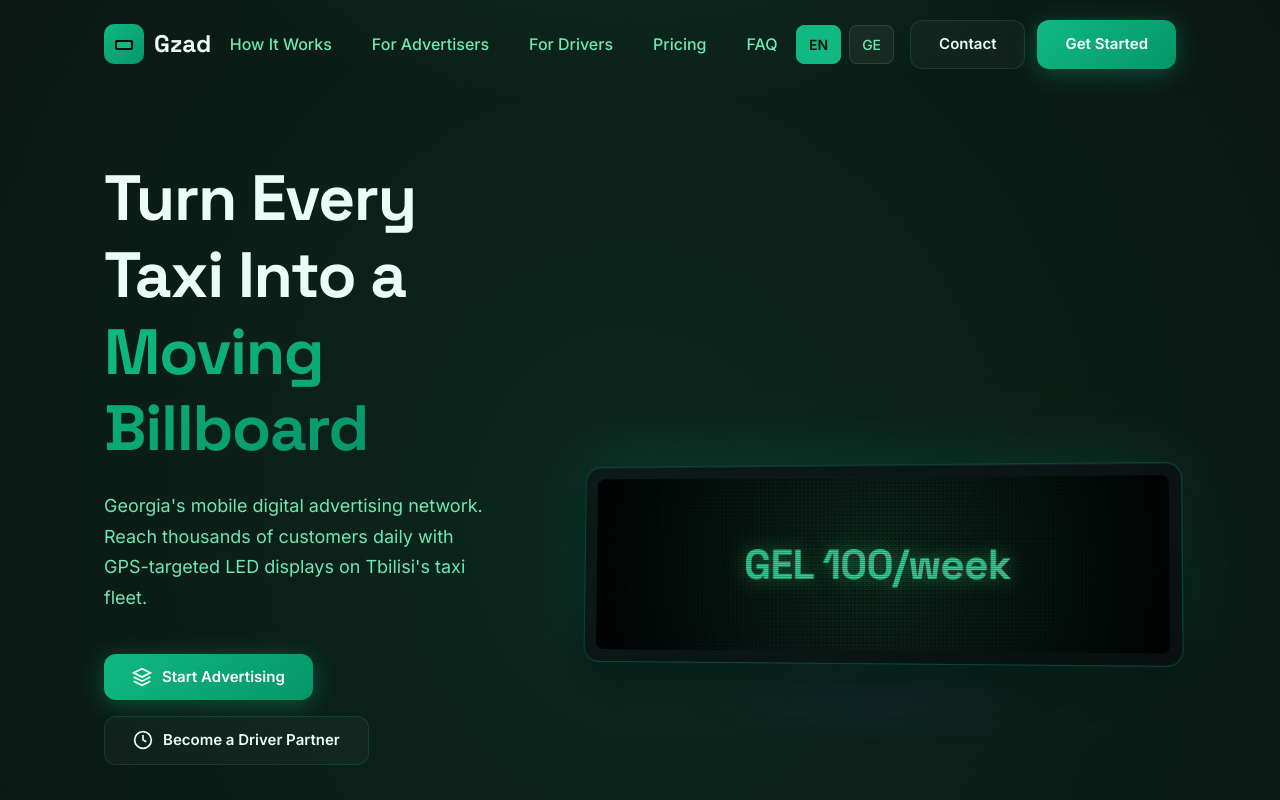
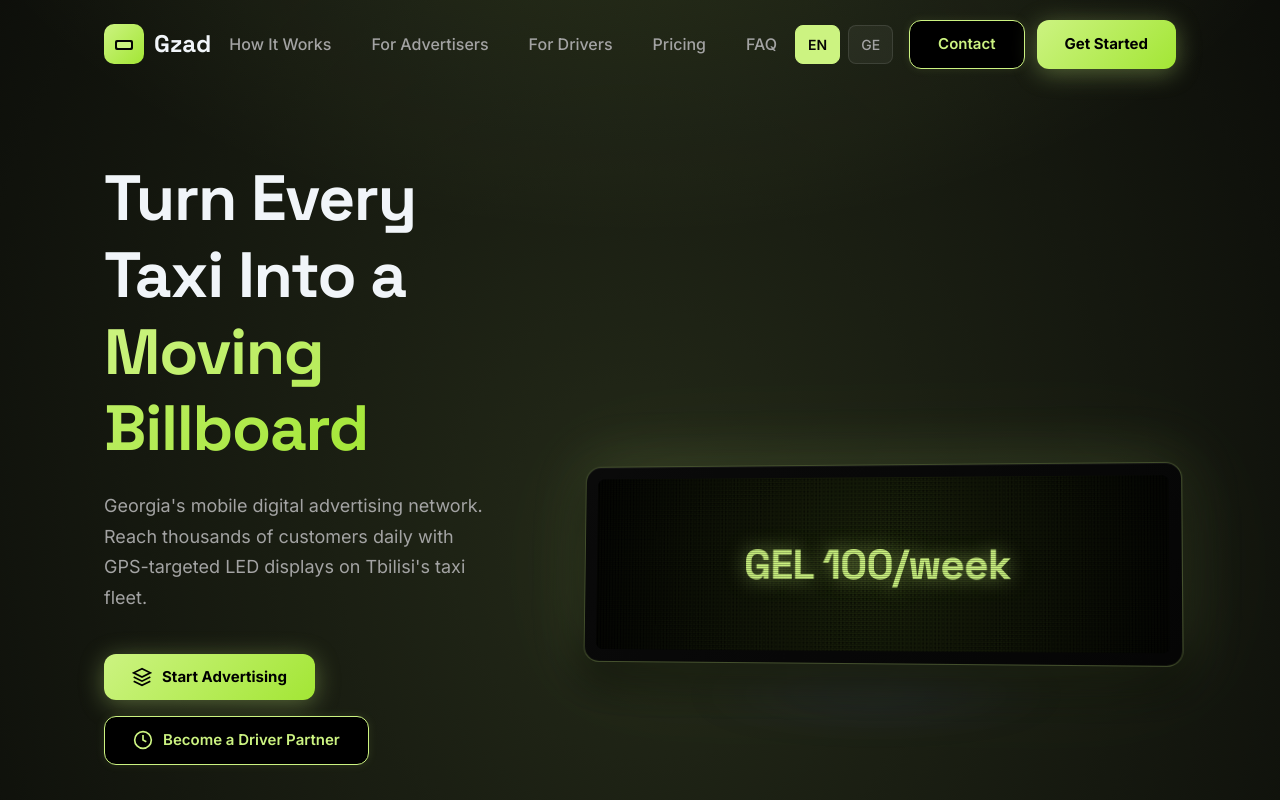
Before and after one commit to SetFodi/gzad, a Next.js app: page / in a window 1280 px wide. Shown: the top 800 px of the page. Built offline with nearby package versions, Linux system fonts and the light colour scheme.

Commit message:
emerald fix

```diff
--- a/src/app/app.css
+++ b/src/app/app.css
@@ -10,26 +10,26 @@
 
 
 @theme {
-    /* Emerald Green Palette - Direct Values for Tailwind v4 */
-    --color-background: #0A0F0D;
-    --color-foreground: #ECFDF5;
-    --color-card: #111A17;
-    --color-card-foreground: #ECFDF5;
-    --color-popover: #111A17;
-    --color-popover-foreground: #ECFDF5;
-    --color-primary: #10B981;
-    --color-primary-foreground: #FFFFFF;
-    --color-secondary: #34D399;
-    --color-secondary-foreground: #022C22;
-    --color-muted: #13201C;
-    --color-muted-foreground: #6EE7B7;
-    --color-accent: #064E3B;
-    --color-accent-foreground: #34D399;
+    /* Electric Volt Palette - Direct Values for Tailwind v4 */
+    --color-background: #050505;
+    --color-foreground: #F1F5F9;
+    --color-card: #0A0A0A;
+    --color-card-foreground: #F1F5F9;
+    --color-popover: #0A0A0A;
+    --color-popover-foreground: #F1F5F9;
+    --color-primary: #CCF381;
+    --color-primary-foreground: #000000;
+    --color-secondary: #000000;
+    --color-secondary-foreground: #CCF381;
+    --color-muted: #171717;
+    --color-muted-foreground: #737373;
+    --color-accent: #171717;
+    --color-accent-foreground: #CCF381;
     --color-destructive: #EF4444;
-    --color-destructive-foreground: #F8FAFC;
-    --color-border: #064E3B;
-    --color-input: #064E3B;
-    --color-ring: #10B981;
+    --color-destructive-foreground: #F1F5F9;
+    --color-border: #171717;
+    --color-input: #171717;
+    --color-ring: #CCF381;
     --radius: 0.75rem;
     --animate-accordion-down: accordion-down 0.2s ease-out;
     --animate-accordion-up: accordion-up 0.2s ease-out;
@@ -56,60 +56,60 @@
 }
 
 :root {
-    /* Emerald Green / Growth & ROI Palette */
-    --primary: #10B981;
-    /* Emerald */
-    --primary-foreground: #FFFFFF;
-
-    --secondary: #34D399;
-    /* Mint Glow */
-    --secondary-foreground: #022C22;
-
-    --dark: #0A0F0D;
-    /* Deep Green Black */
-    --background: #0A0F0D;
-    --foreground: #ECFDF5;
-    /* Mint White */
-
-    --dark-alt: #111A17;
-    /* Dark Forest Card */
-    --muted: #13201C;
-    --muted-foreground: #6EE7B7;
-
-    --dark-light: #064E3B;
-    /* Deep Emerald surface */
-    --card: #111A17;
-    --card-foreground: #ECFDF5;
-    --popover: #111A17;
-    --popover-foreground: #ECFDF5;
-    --border: rgba(16, 185, 129, 0.2);
-    --input: #064E3B;
-    --accent: #064E3B;
-    --accent-foreground: #34D399;
-
-    --gray: #6EE7B7;
-    /* Mint Gray */
-    --light: #ECFDF5;
-    /* Mint White */
+    /* Electric Volt / Acid Lime Palette */
+    --primary: #CCF381;
+    /* Electric Volt */
+    --primary-foreground: #000000;
+
+    --secondary: #A3E635;
+    /* Lime-400 */
+    --secondary-foreground: #000000;
+
+    --dark: #050505;
+    /* Void Black */
+    --background: #050505;
+    --foreground: #F1F5F9;
+    /* Off-White */
+
+    --dark-alt: #0A0A0A;
+    /* Jet Black Card */
+    --muted: #171717;
+    --muted-foreground: #737373;
+
+    --dark-light: #171717;
+    /* Deep Gray Surface */
+    --card: #0A0A0A;
+    --card-foreground: #F1F5F9;
+    --popover: #0A0A0A;
+    --popover-foreground: #F1F5F9;
+    --border: rgba(204, 243, 129, 0.2);
+    --input: #171717;
+    --accent: #171717;
+    --accent-foreground: #CCF381;
+
+    --gray: #A3A3A3;
+    /* Neutral Gray */
+    --light: #F1F5F9;
+    /* Light Gray */
 
     --destructive: #EF4444;
-    --destructive-foreground: #ECFDF5;
-
-    --ring: #10B981;
-
-    --primary-dark: #059669;
-    /* Emerald 600 */
-    /* Financial / Growth Gradients */
-    --gradient-1: linear-gradient(135deg, #10B981 0%, #059669 100%);
-    /* Emerald Depth */
-    --gradient-2: linear-gradient(135deg, #34D399 0%, #065F46 100%);
-    /* Mint to Forest */
-    --gradient-mix: linear-gradient(135deg, #10B981 0%, #34D399 100%);
-    /* Growth Blend */
-    --gradient-dark: linear-gradient(180deg, #0A0F0D 0%, #111A17 100%);
-    --gradient-glow: radial-gradient(ellipse at center, rgba(16, 185, 129, 0.15) 0%, transparent 70%);
-
-    --success: #10B981;
+    --destructive-foreground: #F8FAFC;
+
+    --ring: #CCF381;
+
+    --primary-dark: #84CC16;
+    /* Lime-500 */
+    /* High Voltage Gradients */
+    --gradient-1: linear-gradient(135deg, #CCF381 0%, #A3E635 100%);
+    /* Volt Blend */
+    --gradient-2: linear-gradient(135deg, #FFFFFF 0%, #E2E8F0 100%);
+    /* Silver Glow */
+    --gradient-mix: linear-gradient(135deg, #CCF381 0%, #FFFFFF 100%);
+    /* Future Blend */
+    --gradient-dark: linear-gradient(180deg, #050505 0%, #0A0A0A 100%);
+    --gradient-glow: radial-gradient(ellipse at center, rgba(204, 243, 129, 0.15) 0%, transparent 70%);
+
+    --success: #CCF381;
 }
 
 /* Scoped reset for legacy sections */
@@ -231,29 +231,30 @@ body {
 
 .btn-primary {
     background: var(--gradient-1);
-    color: white;
-    box-shadow: 0 4px 24px rgba(16, 185, 129, 0.35);
-    /* Emerald Shadow */
+    color: #000000;
+    box-shadow: 0 4px 24px rgba(204, 243, 129, 0.35);
+    /* Volt Shadow */
     border: none;
+    font-weight: 700;
 }
 
 .btn-primary:hover {
     transform: translateY(-2px);
-    box-shadow: 0 8px 32px rgba(16, 185, 129, 0.5);
+    box-shadow: 0 8px 32px rgba(204, 243, 129, 0.5);
     filter: brightness(1.1);
 }
 
 .btn-secondary {
-    background: rgba(236, 253, 245, 0.03);
-    color: var(--light);
-    border: 1px solid var(--border);
-    backdrop-filter: blur(10px);
+    background: #000000;
+    color: var(--primary);
+    border: 1px solid var(--primary);
+    box-shadow: 0 0 10px rgba(204, 243, 129, 0.1);
 }
 
 .btn-secondary:hover {
-    background: rgba(236, 253, 245, 0.08);
-    border-color: rgba(16, 185, 129, 0.3);
-    color: var(--light);
+    background: var(--primary);
+    color: #000000;
+    box-shadow: 0 0 20px rgba(204, 243, 129, 0.4);
 }
 
 .btn-blue {
@@ -279,11 +280,11 @@ nav {
 }
 
 nav.scrolled {
-    background: rgba(10, 15, 13, 0.95);
-    /* Deep Forest */
+    background: rgba(5, 5, 5, 0.95);
+    /* Deep Void */
     backdrop-filter: blur(20px);
     padding: 12px 0;
-    border-bottom: 1px solid rgba(16, 185, 129, 0.1);
+    border-bottom: 1px solid rgba(204, 243, 129, 0.1);
 }
 
 nav .custom-container {
@@ -429,9 +430,10 @@ nav .custom-container {
     align-items: center;
     gap: 8px;
     padding: 8px 16px;
-    background: rgba(16, 185, 129, 0.1);
-    border: 1px solid rgba(16, 185, 129, 0.3);
+    background: rgba(204, 243, 129, 0.1);
+    border: 1px solid rgba(204, 243, 129, 0.3);
     border-radius: 100px;
+    color: var(--primary);
     font-size: 14px;
     font-weight: 500;
     color: var(--primary);
@@ -500,7 +502,7 @@ nav .custom-container {
 /* Hero Section */
 .hero {
     padding: 160px 0 100px;
-    background: radial-gradient(ellipse 80% 50% at 50% -20%, rgba(16, 185, 129, 0.15) 0%, transparent 60%);
+    background: radial-gradient(ellipse 80% 60% at 50% -20%, rgba(204, 243, 129, 0.12) 0%, transparent 70%);
     position: relative;
     overflow: hidden;
 }
@@ -519,17 +521,17 @@ nav .custom-container {
     position: relative;
     width: 600px;
     height: 200px;
-    background: linear-gradient(145deg, #0D1A1A 0%, #081010 100%);
+    background: linear-gradient(145deg, #0A0A0A 0%, #050505 100%);
     border-radius: 16px;
     padding: 12px;
     /* Premium LED Hardware Look */
     box-shadow:
-        0 0 60px rgba(16, 185, 129, 0.15),
-        0 0 120px rgba(16, 185, 129, 0.05),
+        0 0 60px rgba(204, 243, 129, 0.15),
+        0 0 120px rgba(204, 243, 129, 0.05),
         inset 0 1px 0 rgba(255, 255, 255, 0.05),
-        0 20px 40px rgba(0, 0, 0, 0.6);
+        0 20px 40px rgba(0, 0, 0, 0.8);
     transform: rotateY(-5deg) rotateX(2deg);
-    border: 1px solid rgba(16, 185, 129, 0.3);
+    border: 1px solid rgba(204, 243, 129, 0.3);
     z-index: 10;
 }
 
@@ -550,7 +552,7 @@ nav .custom-container {
     display: flex;
     align-items: center;
     justify-content: center;
-    background: radial-gradient(circle at center, #0F291E 0%, #000000 100%);
+    background: radial-gradient(circle at center, #1A220A 0%, #000000 100%);
     animation: none;
     /* Controlled via JS text now, keeping background subtle */
 }
@@ -560,7 +562,7 @@ nav .custom-container {
     content: "";
     position: absolute;
     inset: 0;
-    background: linear-gradient(rgba(10, 15, 13, 0) 50%, rgba(0, 0, 0, 0.25) 50%), linear-gradient(90deg, rgba(16, 185, 129, 0.03), rgba(0, 0, 0, 0.02), rgba(16, 185, 129, 0.03));
+    background: linear-gradient(rgba(10, 10, 10, 0) 50%, rgba(0, 0, 0, 0.25) 50%), linear-gradient(90deg, rgba(204, 243, 129, 0.03), rgba(0, 0, 0, 0.02), rgba(204, 243, 129, 0.03));
     background-size: 100% 2px, 3px 100%;
     pointer-events: none;
     z-index: 10;
@@ -570,8 +572,8 @@ nav .custom-container {
     font-family: 'Space Grotesk', sans-serif;
     font-size: 42px;
     font-weight: 700;
-    color: #34D399;
-    text-shadow: 0 0 20px rgba(52, 211, 153, 0.5);
+    color: #CCF381;
+    text-shadow: 0 0 20px rgba(204, 243, 129, 0.6);
     text-align: center;
     letter-spacing: -0.02em;
     position: relative;
@@ -580,7 +582,7 @@ nav .custom-container {
 
 /* Problem Cards */
 .problem-card {
-    background: linear-gradient(145deg, rgba(17, 26, 23, 0.8), rgba(13, 20, 18, 0.9));
+    background: linear-gradient(145deg, rgba(20, 20, 20, 0.8), rgba(10, 10, 10, 0.9));
     border: 1px solid var(--border);
     border-radius: 16px;
     padding: 32px;
@@ -588,28 +590,28 @@ nav .custom-container {
     height: 100%;
     position: relative;
     overflow: hidden;
-    box-shadow: 0 4px 24px rgba(0, 0, 0, 0.3), inset 0 1px 0 rgba(236, 253, 245, 0.02);
+    box-shadow: 0 4px 24px rgba(0, 0, 0, 0.5), inset 0 1px 0 rgba(255, 255, 255, 0.05);
 }
 
 .problem-card:hover {
     transform: translateY(-5px);
-    border-color: rgba(52, 211, 153, 0.3);
-    box-shadow: 0 12px 40px rgba(16, 185, 129, 0.1);
+    border-color: rgba(204, 243, 129, 0.5);
+    box-shadow: 0 12px 40px rgba(204, 243, 129, 0.15);
 }
 
 .problem-card-icon {
     width: 48px;
     height: 48px;
     border-radius: 12px;
-    background: rgba(16, 185, 129, 0.1);
-    border: 1px solid rgba(16, 185, 129, 0.2);
+    background: rgba(204, 243, 129, 0.1);
+    border: 1px solid rgba(204, 243, 129, 0.2);
     display: flex;
     align-items: center;
     justify-content: center;
     margin-bottom: 24px;
     font-size: 20px;
-    color: var(--secondary);
-    /* Mint Glow */
+    color: var(--primary);
+    /* Volt Glow */
 }
 
 .display-dots {
@@ -1453,7 +1455,7 @@ footer {
     transform: translate(-40%, -40%);
     width: 600px;
     height: 600px;
-    background: radial-gradient(circle, rgba(16, 185, 129, 0.05) 0%, transparent 70%);
+    background: radial-gradient(circle, rgba(204, 243, 129, 0.05) 0%, transparent 70%);
     pointer-events: none;
     z-index: 0;
 }
@@ -1511,13 +1513,14 @@ footer {
 
 .gzad-highlight {
     display: inline-block;
-    color: var(--primary);
-    background: linear-gradient(135deg, rgba(16, 185, 129, 0.1) 0%, rgba(16, 185, 129, 0.05) 100%);
+    color: #000000;
+    font-weight: 700;
+    background: linear-gradient(135deg, rgba(204, 243, 129, 1) 0%, rgba(163, 230, 53, 1) 100%);
     padding: 10px 20px;
     border-radius: 12px;
     font-size: 15px;
-    box-shadow: 0 0 20px rgba(16, 185, 129, 0.05);
-    border: 1px solid rgba(16, 185, 129, 0.1);
+    box-shadow: 0 0 20px rgba(204, 243, 129, 0.3);
+    border: none;
 }
 
 @media (max-width: 768px) {
--- a/src/components/demos/demo-pricing.tsx
+++ b/src/components/demos/demo-pricing.tsx
@@ -68,6 +68,31 @@ function PricingBasic() {
                 plans={demoPlans}
                 title="Simple, Transparent Pricing"
                 description="Choose the plan that works for you\nAll plans include access to our platform, lead generation tools, and dedicated support."
+                calculatorLabels={{
+                    title: "Calculate your reach",
+                    subtitle: "Adjust parameters to estimate your cost.",
+                    durationLabel: "Duration",
+                    hoursLabel: "Hours per Day",
+                    quantityLabel: "Number of Displays",
+                    total: "Estimated Total",
+                    perDay: "per day",
+                    displayUnit: "P4 LED Screen",
+                    totalHours: "Total Hours",
+                    hoursUnit: "Hours",
+                    daysUnit: "Days",
+                    dayUnit: "Day",
+                    displayLabel: "Display",
+                    displaysLabel: "Displays",
+                    coverage: "Coverage",
+                    coverageValue: "Tbilisi City Center",
+                    matchMessage: "This matches our",
+                    packageWord: "package",
+                    requestQuote: "Request Quote"
+                }}
+                switchLabels={{
+                    standard: "Standard",
+                    custom: "Calculator"
+                }}
             />
         </div>
     );
```
Also changed, not shown: src/components/CTA.tsx (+4 -4 lines).
